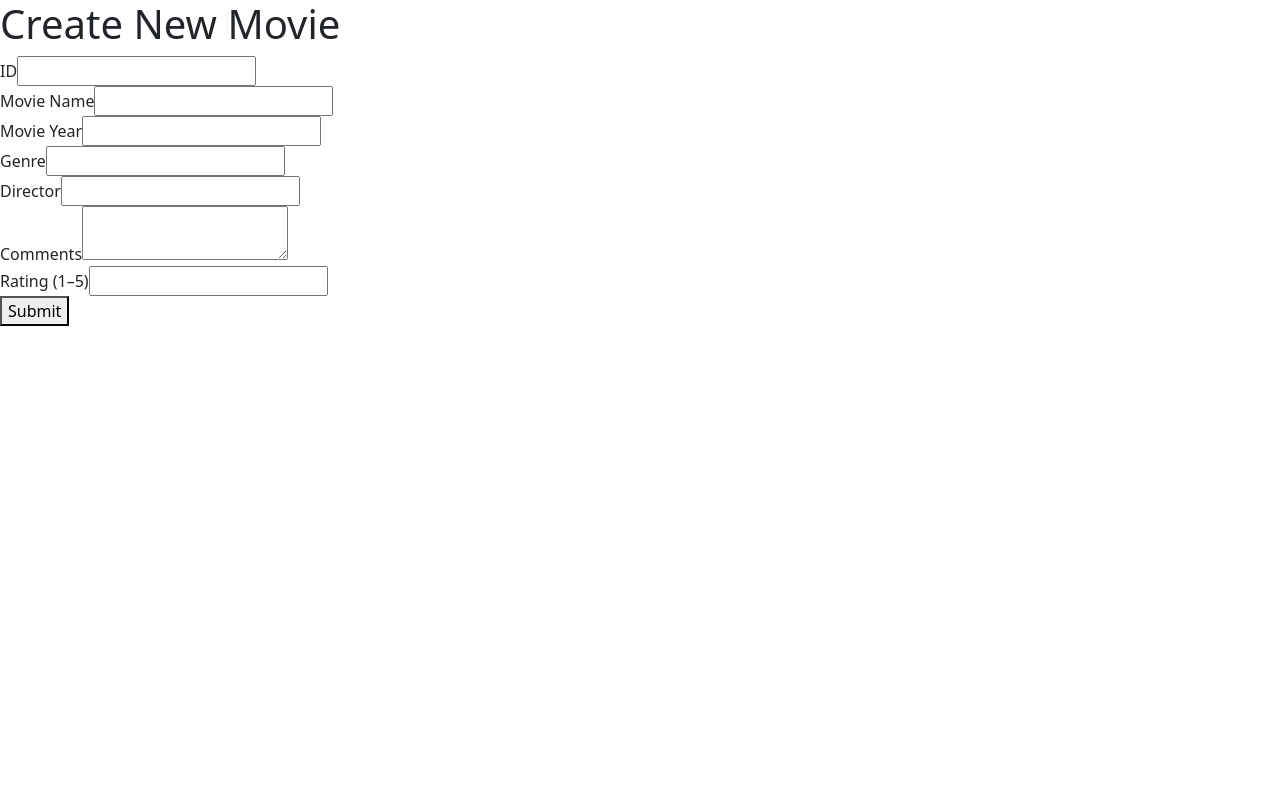
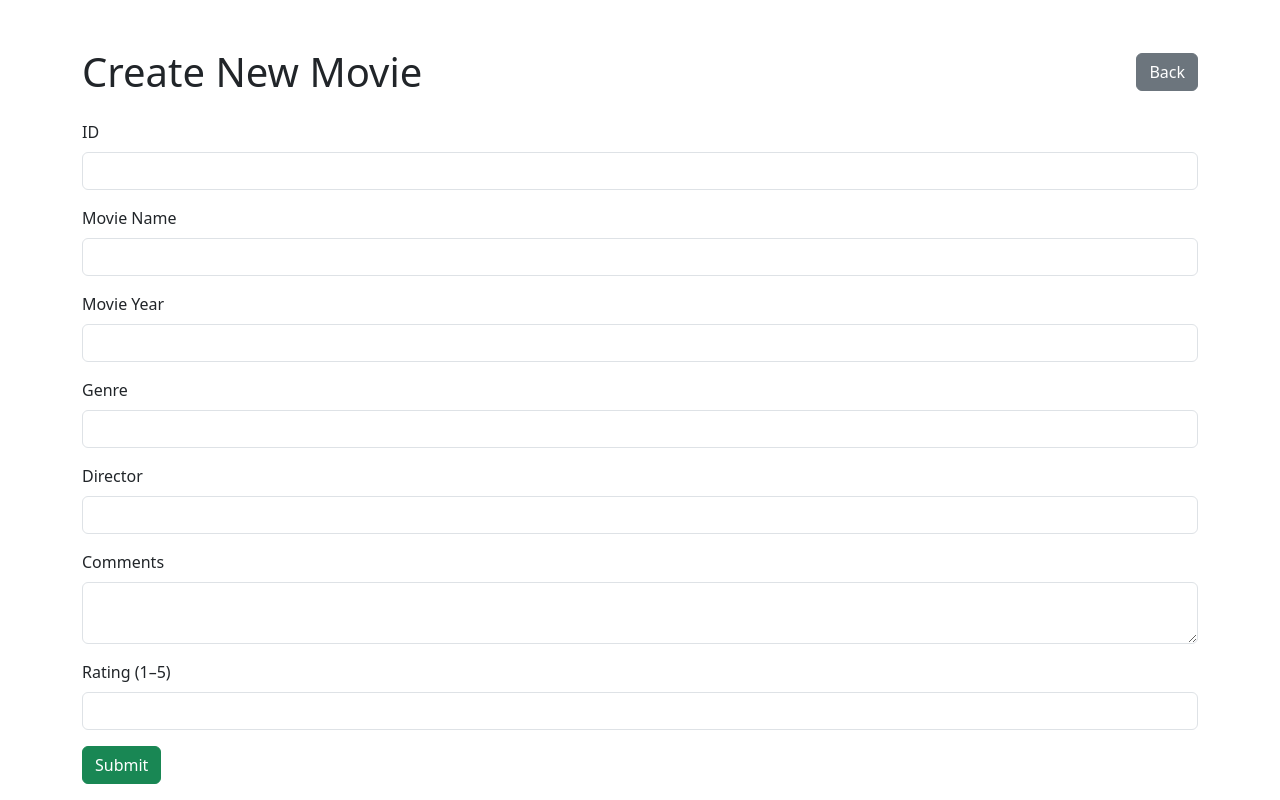
Before and after one commit to pratikpanchani/4wp3-project2, a Next.js app: page /admin/create in a window 1280 px wide. Built offline with nearby package versions, Linux system fonts and the light colour scheme.

Commit message:
Added styles to the edit page for admin routes

```diff
--- a/app/admin/create/page.js
+++ b/app/admin/create/page.js
@@ -1,39 +1,44 @@
 import { createMovie } from '@/app/actions';
+import Link from 'next/link';
 
 export default function CreateMoviePage() {
   return (
-    <div>
-      <h1>Create New Movie</h1>
+    <div className="container mt-5">
+      <div className="d-flex justify-content-between align-items-center mb-4">
+        <h1 className="mb-0">Create New Movie</h1>
+        <Link href="/admin" className="btn btn-secondary">Back</Link>
+      </div>
+
       <form action={createMovie}>
-        <div>
-          <label>ID</label>
-          <input name="id" />
+        <div className="mb-3">
+          <label className="form-label">ID</label>
+          <input name="id" className="form-control" />
         </div>
-        <div>
-          <label>Movie Name</label>
-          <input name="movie_name" />
+        <div className="mb-3">
+          <label className="form-label">Movie Name</label>
+          <input name="movie_name" className="form-control" />
         </div>
-        <div>
-          <label>Movie Year</label>
-          <input name="movie_year" />
+        <div className="mb-3">
+          <label className="form-label">Movie Year</label>
+          <input name="movie_year" className="form-control" />
         </div>
-        <div>
-          <label>Genre</label>
-          <input name="movie_genre" />
+        <div className="mb-3">
+          <label className="form-label">Genre</label>
+          <input name="movie_genre" className="form-control" />
         </div>
-        <div>
-          <label>Director</label>
-          <input name="movie_director" />
+        <div className="mb-3">
+          <label className="form-label">Director</label>
+          <input name="movie_director" className="form-control" />
         </div>
-        <div>
-          <label>Comments</label>
-          <textarea name="user_comments" />
+        <div className="mb-3">
+          <label className="form-label">Comments</label>
+          <textarea name="user_comments" className="form-control" />
         </div>
-        <div>
-          <label>Rating (1–5)</label>
-          <input name="movie_rating" type="number" />
+        <div className="mb-3">
+          <label className="form-label">Rating (1–5)</label>
+          <input name="movie_rating" type="number" className="form-control" />
         </div>
-        <button type="submit">Submit</button>
+        <button type="submit" className="btn btn-success">Submit</button>
       </form>
     </div>
   );
```
Also changed, not shown: app/admin/edit/[id]/page.js (+6 -51 lines), app/admin/page.js (+22 -11 lines).
